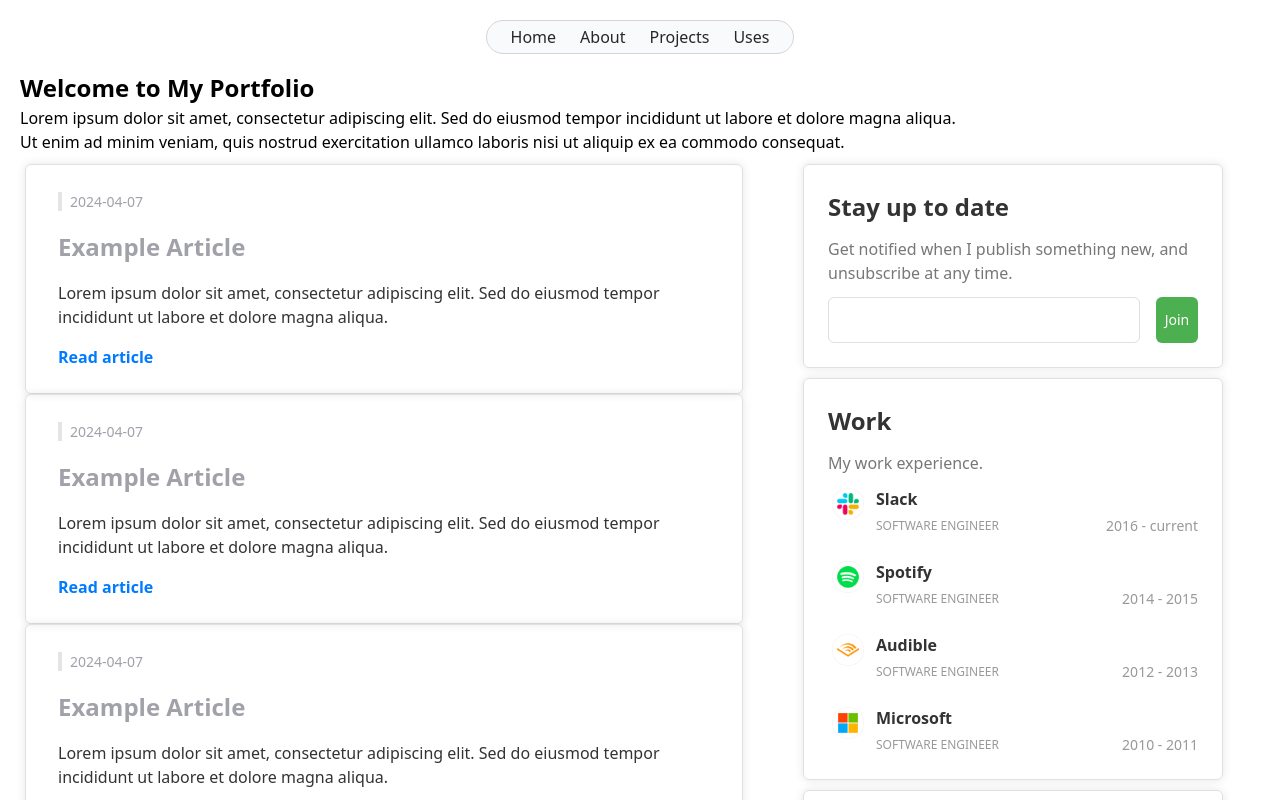
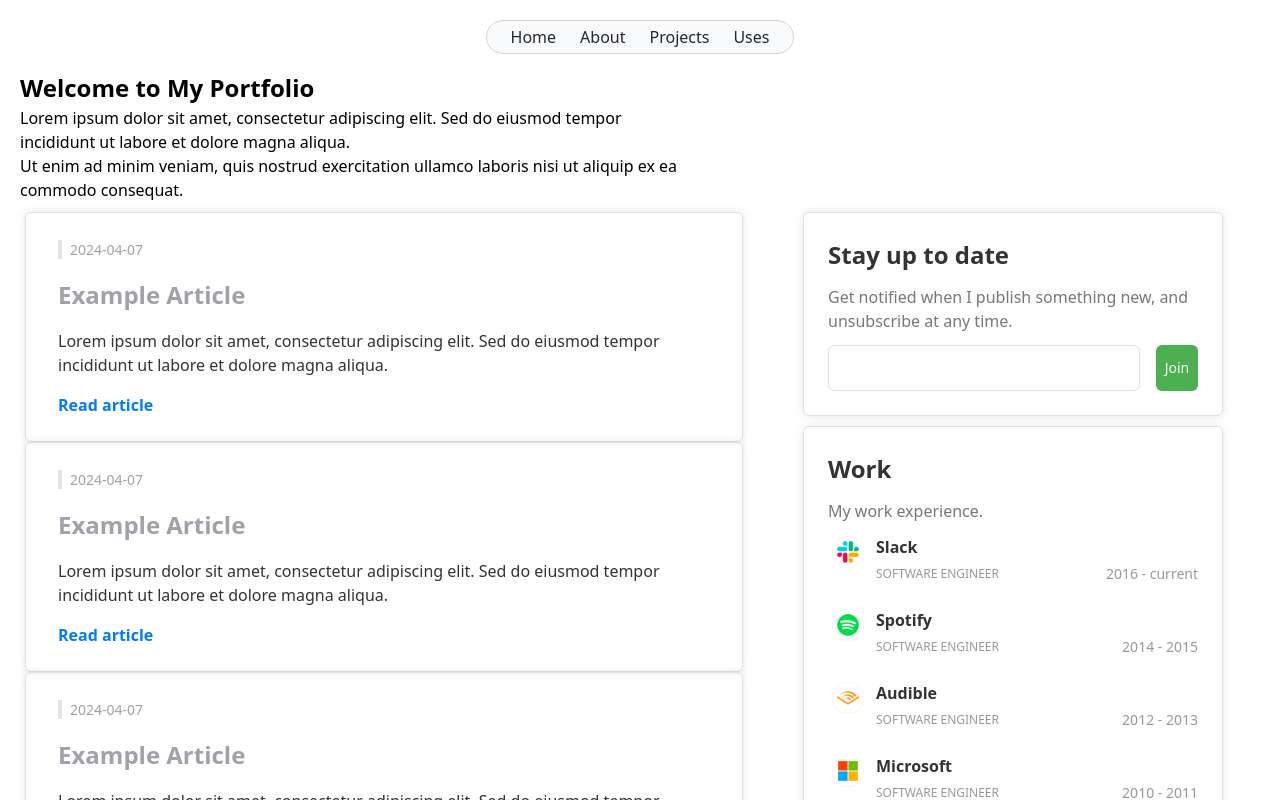
Before and after one commit to LittleExxGames/Portfolio, a Next.js app: page / in a window 1280 px wide. Shown: the top 800 px of the page. Built offline with nearby package versions, Linux system fonts and the light colour scheme.

Commit message:
semi change in paragraph width

```diff
--- a/src/components/Paragraph/Paragraph.css
+++ b/src/components/Paragraph/Paragraph.css
@@ -1,6 +1,6 @@
 .paragraph{
   padding: 0px 20px;
-  max-width: 1000px;
+  max-width: 700px;
   min-width: 200px;
   white-space: preline;
  }
```
